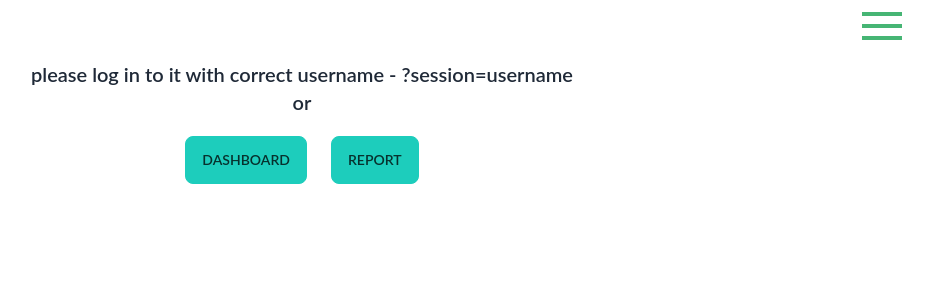
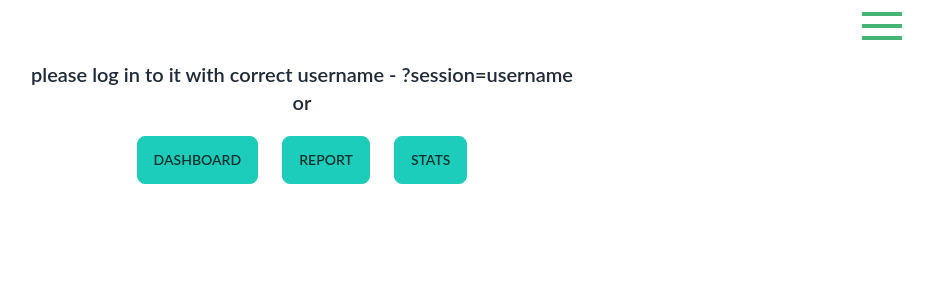
Before and after one commit to OpenPecha/pecha-tools-for-stt, a Next.js app: page / in a window 1280 px wide. Shown: the top 300 px of the page, without its empty margins (338-1271 px from the left). Built offline with nearby package versions, Linux system fonts and the light colour scheme.

Commit message:
add stats link

```diff
--- a/src/app/dashboard/page.js
+++ b/src/app/dashboard/page.js
@@ -2,7 +2,7 @@ import React from "react";
 import Link from "next/link";
 
 const Dashboard = () => {
-  const links = ["group", "user", "task", "department"];
+  const links = ["department", "group", "user", "task"];
   return (
     <div className="h-screen flex flex-col sm:flex-row justify-center items-center space-y-5 space-x-0 sm:space-y-0 sm:space-x-5">
       {links.map((link) => (
--- a/src/app/page.tsx
+++ b/src/app/page.tsx
@@ -20,6 +20,12 @@ export default async function Home({ searchParams }: { searchParams: any }) {
     }
   }
 
+  const routes = [
+    { name: "Dashboard", path: "/dashboard" },
+    { name: "Report", path: "/report/group" },
+    { name: "Stats", path: "/stats" },
+  ];
+
   return (
     <div className="flex flex-col justify-center items-center overflow-y-auto">
       {session === undefined || session === "" ? (
@@ -29,12 +35,16 @@ export default async function Home({ searchParams }: { searchParams: any }) {
             <span className="block">or</span>
           </div>
           <div className="flex flex-col gap-6 sm:flex-row">
-            <Link href="/dashboard" type="button" className="btn btn-accent">
-              Dashboard
-            </Link>
-            <Link href="/report/group" type="button" className="btn btn-accent">
-              Report
-            </Link>
+            {routes.map((route) => (
+              <Link
+                key={route.name}
+                href={route.path}
+                type="button"
+                className="btn btn-accent"
+              >
+                {route.name}
+              </Link>
+            ))}
           </div>
         </>
       ) : errMsg ? (
@@ -42,7 +52,11 @@ export default async function Home({ searchParams }: { searchParams: any }) {
           {errMsg}
         </div>
       ) : (
-        <AudioTranscript tasks={userTasks} userDetail={userDetail} language={language}/>
+        <AudioTranscript
+          tasks={userTasks}
+          userDetail={userDetail}
+          language={language}
+        />
       )}
       <RightSidebar>
         <iframe
```
